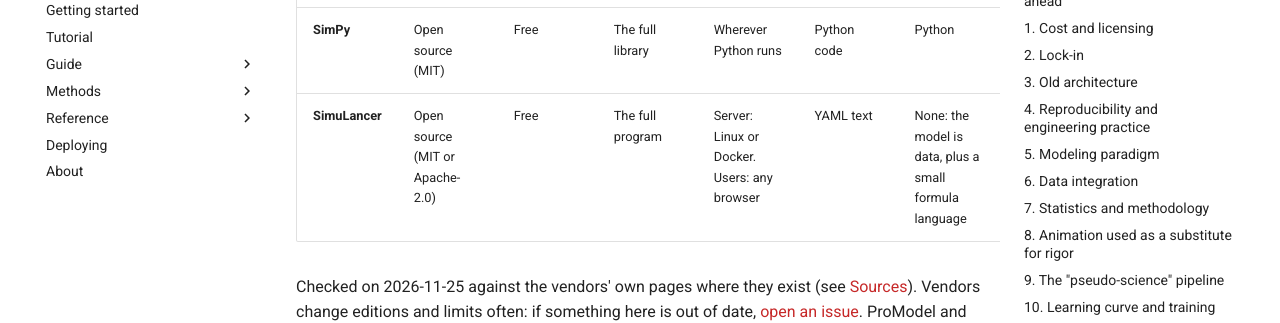
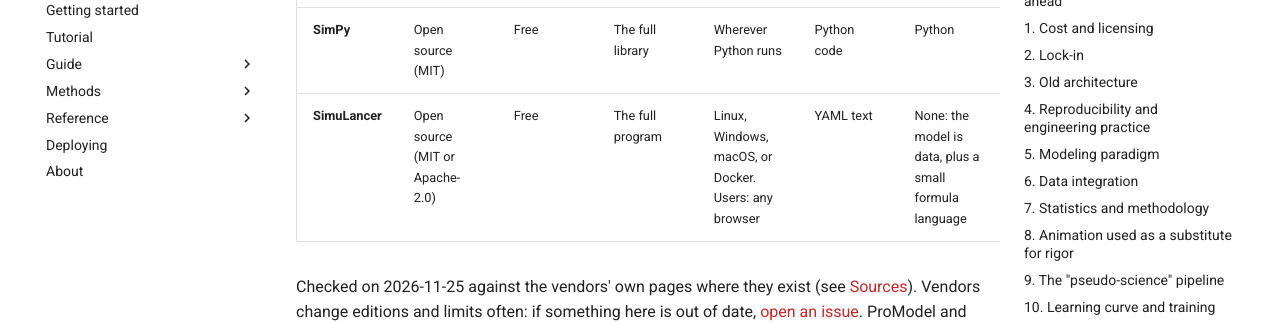
Before and after one commit to GusFurtado/SimuLancer, an MkDocs documentation site: the page built from docs/why.md, in a window 1280 px wide and 900 px high, scrolled down 1305 px. Shown: the part 152-475 px from the top of the window. Built offline with MkDocs 1.6.1 and Material for MkDocs 9.7.7, drawn with Linux system fonts in a browser that asks for light colours; comment, search, counter and statistics services are not loaded.

Commit message:
List Windows and macOS in the comparison table
Co-Authored-By: Claude Opus 5.5 <noreply@anthropic.com>

```diff
--- a/docs/why.md
+++ b/docs/why.md
@@ -16,7 +16,7 @@ This page lists them, theme by theme, with what SimuLancer does about each. Not
 | **ExtendSim** | Proprietary | Published | Student package (paid), trial | Windows (on a Mac, through Parallels or Boot Camp) | ExtendSim model files | ModL |
 | **JaamSim** | Open source (Apache-2.0) | Free | The full program | Windows, macOS, Linux (Java) | Text (`.cfg`) | Expressions; new objects in Java |
 | **SimPy** | Open source (MIT) | Free | The full library | Wherever Python runs | Python code | Python |
-| **SimuLancer** | Open source (MIT or Apache-2.0) | Free | The full program | Server: Linux or Docker. Users: any browser | YAML text | None: the model is data, plus a small formula language |
+| **SimuLancer** | Open source (MIT or Apache-2.0) | Free | The full program | Linux, Windows, macOS, or Docker. Users: any browser | YAML text | None: the model is data, plus a small formula language |
 
 Checked on 2026-11-25 against the vendors' own pages where they exist (see [Sources](#sources)). Vendors change editions and limits often: if something here is out of date, [open an issue](https://github.com/GusFurtado/SimuLancer/issues). ProModel and WITNESS aren't in the table yet.
 
```
